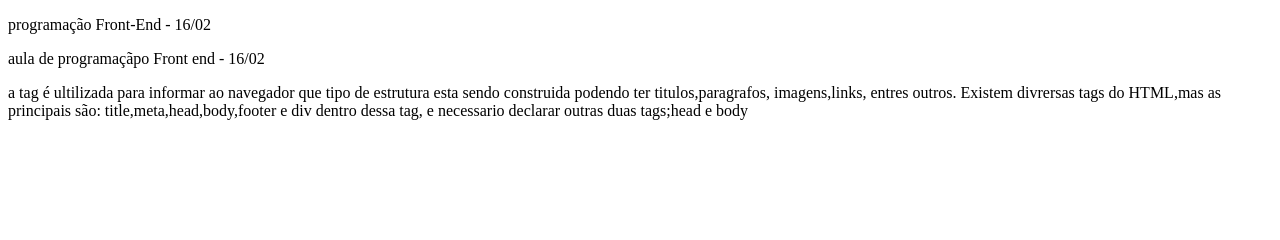
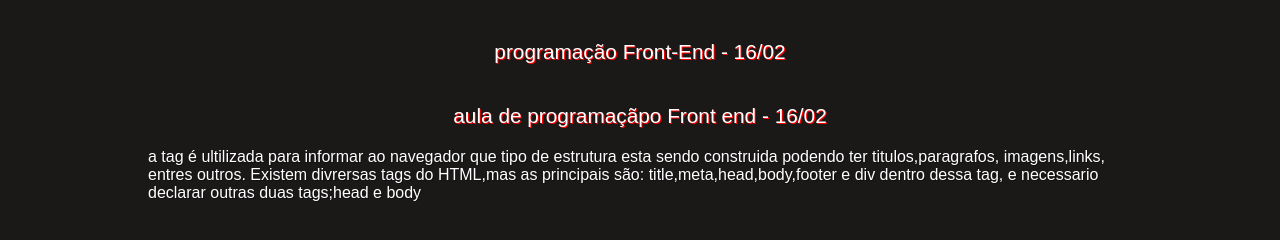
Before and after one commit to mateuszavodini/mateuszavodini, a plain HTML site: page index.html in a window 1280 px wide. Drawn offline with Linux system fonts and the light colour scheme.

Commit message:
added some css to styling the html page

```diff
--- a/index.html
+++ b/index.html
@@ -3,10 +3,47 @@
     <head>
         <meta charset="UTF-8">
         <title>documneto</title>
+
+
+        <style>
+            *{
+                margin:0px;
+                box-sizing:border-box;
+                font-family: Arial, Helvetica, sans-serif;
+            }
+            body{
+                width: 100vw;
+                min-height: 100vh;
+                background-color: rgb(27, 24, 24);
+                color: white;
+                display: flex;
+                justify-content: top;
+                align-items: center;
+                flex-direction: column;
+            }
+            p{
+                margin-top:5vh;
+                font-size: 1.3rem;
+                font-weight:500;
+                text-shadow: 1px 1px red;
+            }
+
+            span{
+                width: 80%;
+                padding: 20px;
+                font-weight: 300;
+                font-size: 1rem;
+                text-shadow: 1px 1px rgb(16, 16, 16);
+
+            }
+
+
+        </style>
     </head>
     <body>
         <p>programação Front-End - 16/02</p>
           <p>aula de programaçãpo Front end - 16/02</p>
+          <span>
             a tag <html> é ultilizada para informar ao
             navegador que tipo de estrutura esta sendo
             construida podendo ter titulos,paragrafos,
@@ -15,5 +52,6 @@
             são: title,meta,head,body,footer e div
             dentro dessa tag, e necessario declarar outras
             duas tags;head e body
+        </span>
     </body>
 </html>
```
